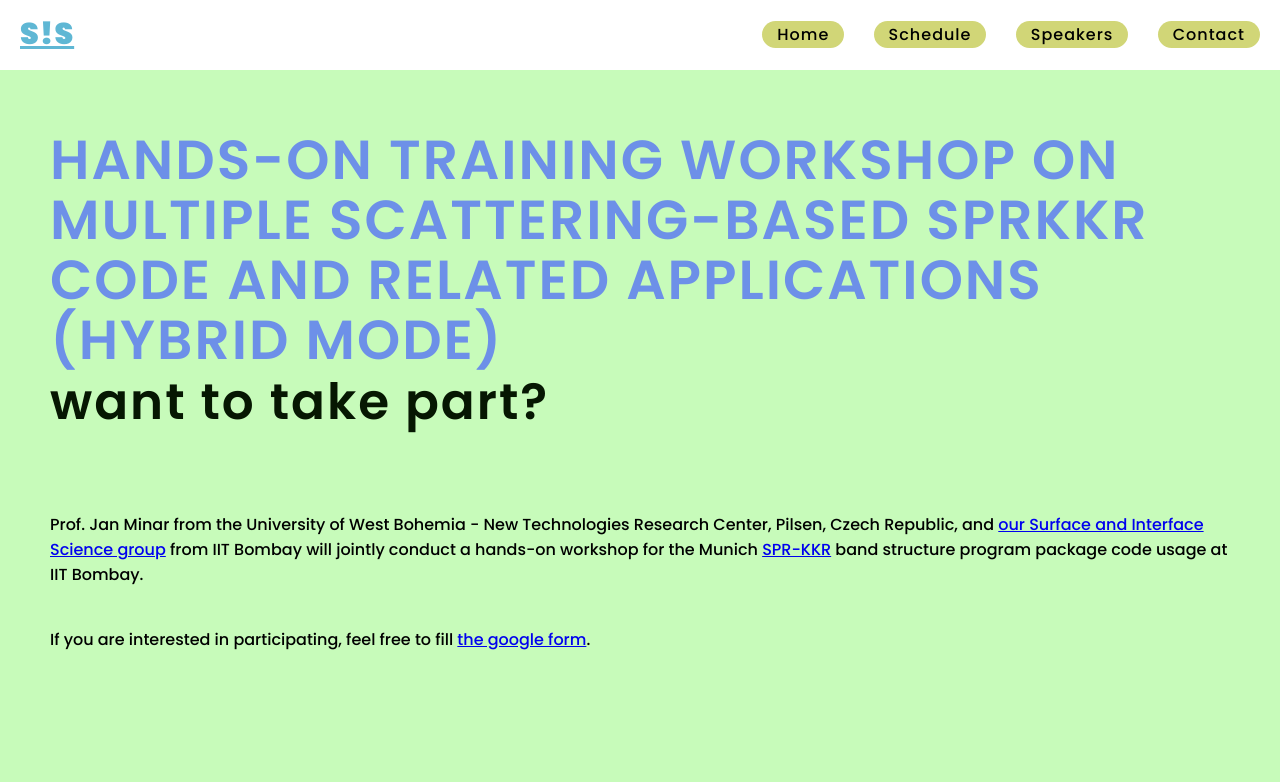
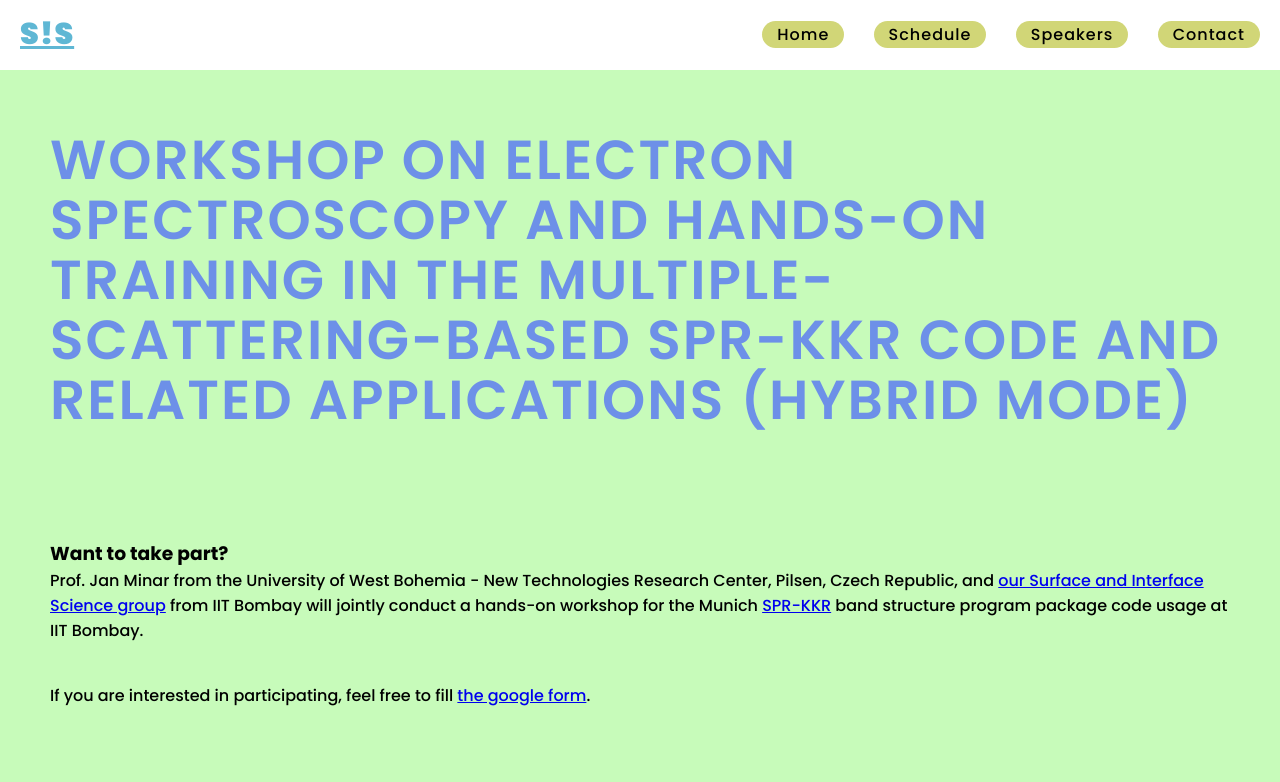
Before and after one commit to surfaceinterfacescience/sprkkr-workshop, a plain HTML site: page index.html in a window 1280 px wide. Shown: the top 782 px of the page. Drawn offline with Linux system fonts and the light colour scheme.

Commit message:
Update index.html
title updated

```diff
--- a/index.html
+++ b/index.html
@@ -521,7 +521,8 @@
         </header>
         <div class="content">
             <div class="info">
-                <h2>Hands-on Training Workshop on Multiple Scattering-Based SPRKKR Code and Related Applications (hybrid mode) <br> <span>Want to take part?</span></h2>
+                <h2>Workshop on Electron Spectroscopy and Hands-On Training in the Multiple-Scattering-Based SPR-KKR Code and Related Applications (Hybrid Mode) </h2>
+                <h3><br> <span>Want to take part?</span></h3>
                 <p>Prof. Jan Minar from the University of West Bohemia - New Technologies Research Center, Pilsen, Czech
                     Republic, and <a href="https://surfaceinterfacescience.github.io">our Surface and Interface Science
                         group</a> from IIT Bombay will jointly
```
